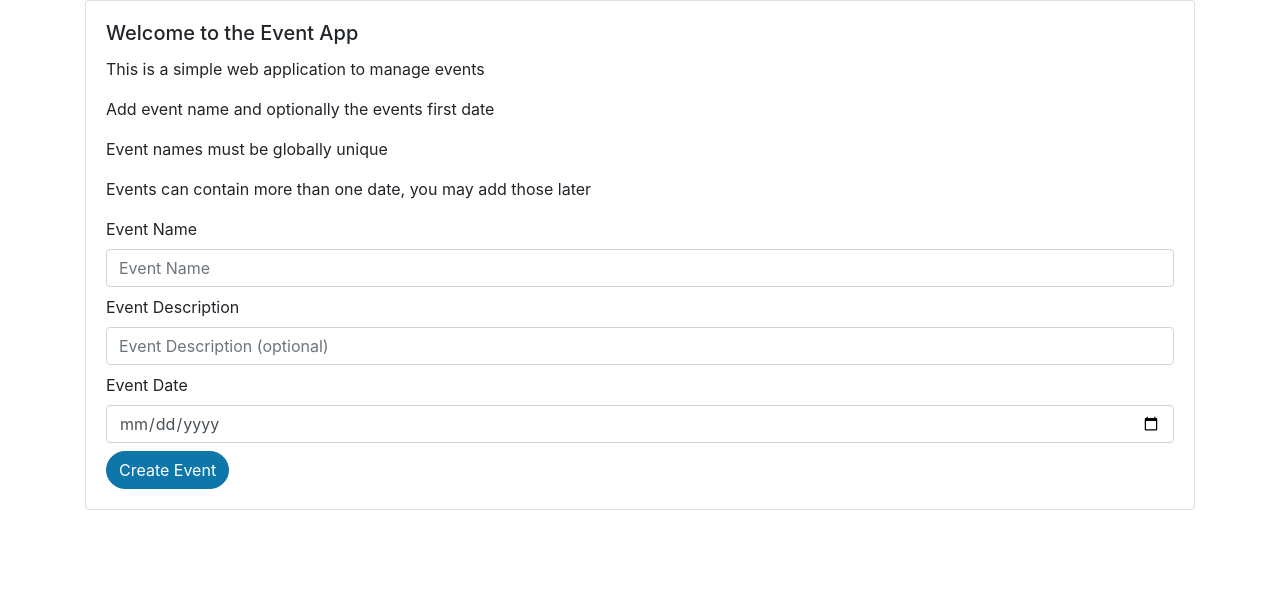
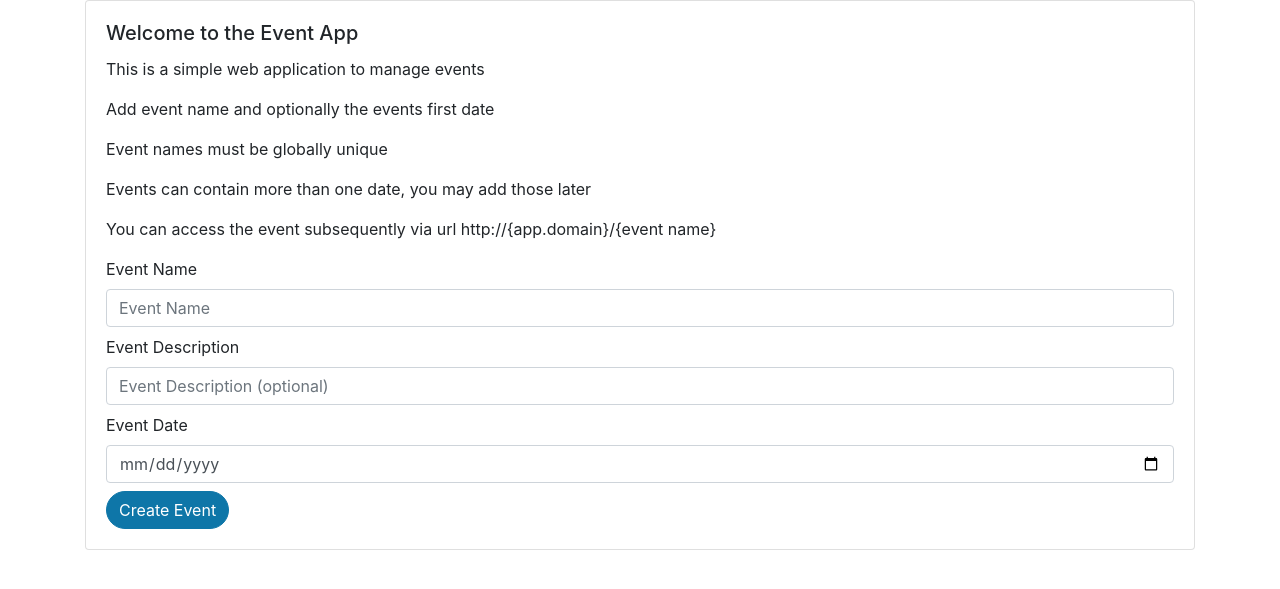
Before and after one commit to warrengoldman/Golf, a FastAPI app: page /event/main-page in a window 1280 px wide. Shown: the top 589 px of the page. Run offline with FastAPI, Linux system fonts and the light colour scheme; some libraries are stand-ins or nearby versions.

Commit message:
updated doc on main page

```diff
--- a/templates/home.html
+++ b/templates/home.html
@@ -7,6 +7,7 @@
             <p class="card-text">Add event name and optionally the events first date</p>
             <p class="card-text">Event names must be globally unique</p>
             <p class="card-text">Events can contain more than one date, you may add those later</p>
+            <p class="card-text">You can access the event subsequently via url http://{app.domain}/{event name} </p>
             <form id="mainForm">
                 <label for="event_name">Event Name</label><input type="text" class="form-control mb-2" id="event_name" name="event_name" placeholder="Event Name" required>
                 <label for="description">Event Description</label><input type="text" class="form-control mb-2" id="description" name="description" placeholder="Event Description (optional)">
```
